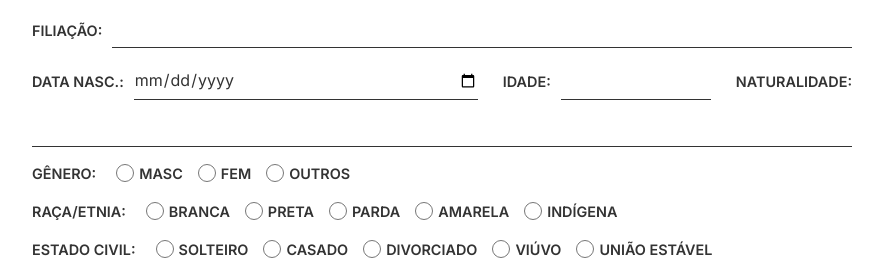
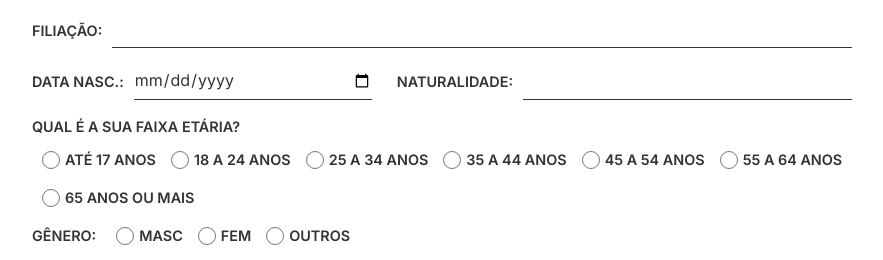
Before and after one commit to luanbcosta/coletadados, a Next.js app: page / in a window 1280 px wide. Shown: the part 472-732 px from the top of the page, without its empty margins (198-1081 px from the left). Built offline with nearby package versions, Linux system fonts and the light colour scheme.

Commit message:
feat: substituir campo de idade por opcoes de faixa etaria

```diff
--- a/public/sw.js
+++ b/public/sw.js
@@ -1,4 +1,4 @@
-const CACHE_NAME = 'defensoria-v2';
+const CACHE_NAME = 'defensoria-v3';
 
 // Assets to cache on install (app shell)
 const APP_SHELL = [
--- a/src/app/page.tsx
+++ b/src/app/page.tsx
@@ -234,11 +234,33 @@ export default function Home() {
             <label>DATA NASC.:</label>
             <input type="date" name="dataNascimento" value={formData.dataNascimento || ''} onChange={handleChange} />
 
-            <label style={{marginLeft: '15px'}}>IDADE:</label>
-            <input type="number" name="idade" value={formData.idade || ''} onChange={handleChange} style={{width: '60px', flexGrow: 0}} />
-
             <label style={{marginLeft: '15px'}}>NATURALIDADE:</label>
             <input type="text" name="naturalidade" value={formData.naturalidade || ''} onChange={handleChange} />
+          </div>
+
+          <div className="form-group">
+            <label>QUAL É A SUA FAIXA ETÁRIA?</label>
+            <div className="radio-group" style={{flexWrap: 'wrap'}}>
+              {[
+                'Até 17 anos',
+                '18 a 24 anos',
+                '25 a 34 anos',
+                '35 a 44 anos',
+                '45 a 54 anos',
+                '55 a 64 anos',
+                '65 anos ou mais'
+              ].map((faixa) => (
+                <label key={faixa} className="radio-label">
+                  <input
+                    type="radio"
+                    name="idade"
+                    value={faixa}
+                    onChange={(e) => handleRadioChange("idade", e.target.value)}
+                    checked={formData.idade === faixa}
+                  /> {faixa}
+                </label>
+              ))}
+            </div>
           </div>
 
           <div className="form-group">
```
